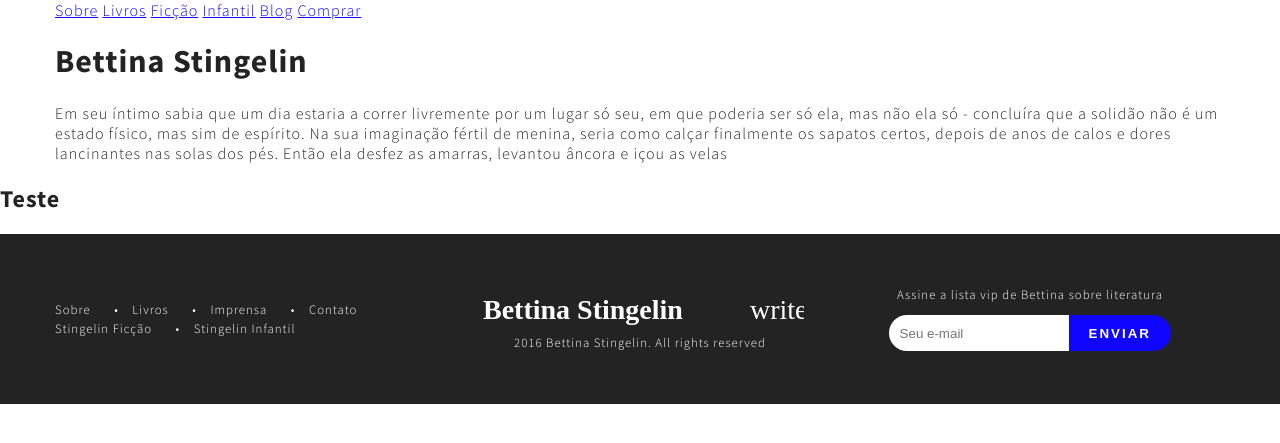
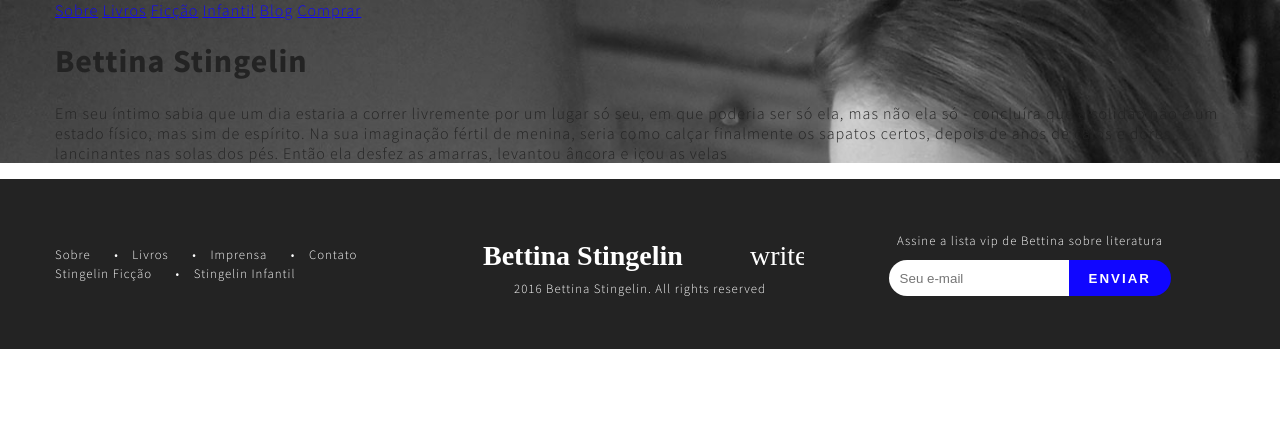
Before and after one commit to Bettinast/bettina-st, a Jekyll site: the page built from index.html, in a window 1280 px wide. Shown: the top 443 px of the page. Built offline with Jekyll 4.4.1, drawn with Linux system fonts in a browser that asks for light colours.

Commit message:
landing styles

```diff
--- a/_includes/css/landing.css
+++ b/_includes/css/landing.css
@@ -1,3 +1,5 @@
-body {
-  background: #F3F7F8;
+.bg-landing-top {
+  background: url("{{site.baseurl}}/img/bg_landing_top.jpg") no-repeat;
+  width: 100%;
+  background-size: cover;
 }
--- a/_includes/head.html
+++ b/_includes/head.html
@@ -6,7 +6,7 @@
   <meta name="viewport" content="width=device-width, initial-scale=1">
   <title>{{ page.title }}</title>
   <meta name="description" content="Write an awesome description for your new site here. You can edit this line in _config.yml. It will appear in your document head meta (for Google search resu...">
-  {% css application %}
+  <link href="{{site.baseurl}}/css/main.css" rel="stylesheet">
   <link rel="canonical" href="http://localhost:4000/">
   <link rel="alternate" type="application/rss+xml" title="Your awesome title" href="/feed.xml">
 </head>
--- a/_includes/head_landing.html
+++ /dev/null
@@ -1,12 +0,0 @@
-<!DOCTYPE html>
-<html lang="en">
-<head>
-  <meta charset="utf-8">
-  <meta http-equiv="X-UA-Compatible" content="IE=edge">
-  <meta name="viewport" content="width=device-width, initial-scale=1">
-  <title>{{ page.title }}</title>
-  <meta name="description" content="Write an awesome description for your new site here. You can edit this line in _config.yml. It will appear in your document head meta (for Google search resu...">
-  <link href="{{site.baseurl}}/css/main.css" rel="stylesheet">
-  <link rel="canonical" href="http://localhost:4000/">
-  <link rel="alternate" type="application/rss+xml" title="Your awesome title" href="/feed.xml">
-</head>
--- a/_layouts/landing.html
+++ b/_layouts/landing.html
@@ -1,6 +1,6 @@
-{% include head_landing.html %}
+{% include head.html %}
   <body>
-    <header class="site-header" role="banner">
+    <header class="site-header bg-landing-top" role="banner">
       <header class="header">
         <div class="header-navegation navegation-langind">
           <div class="header-logo"></div>
--- a/index.html
+++ b/index.html
@@ -1,5 +1,6 @@
 ---
 layout: landing
 ---
-
-<h1> Teste </h1>
+<style>
+  {% include css/landing.css %}
+</style>
```
Also changed, not shown: img/bg_landing_top.jpg (added).
